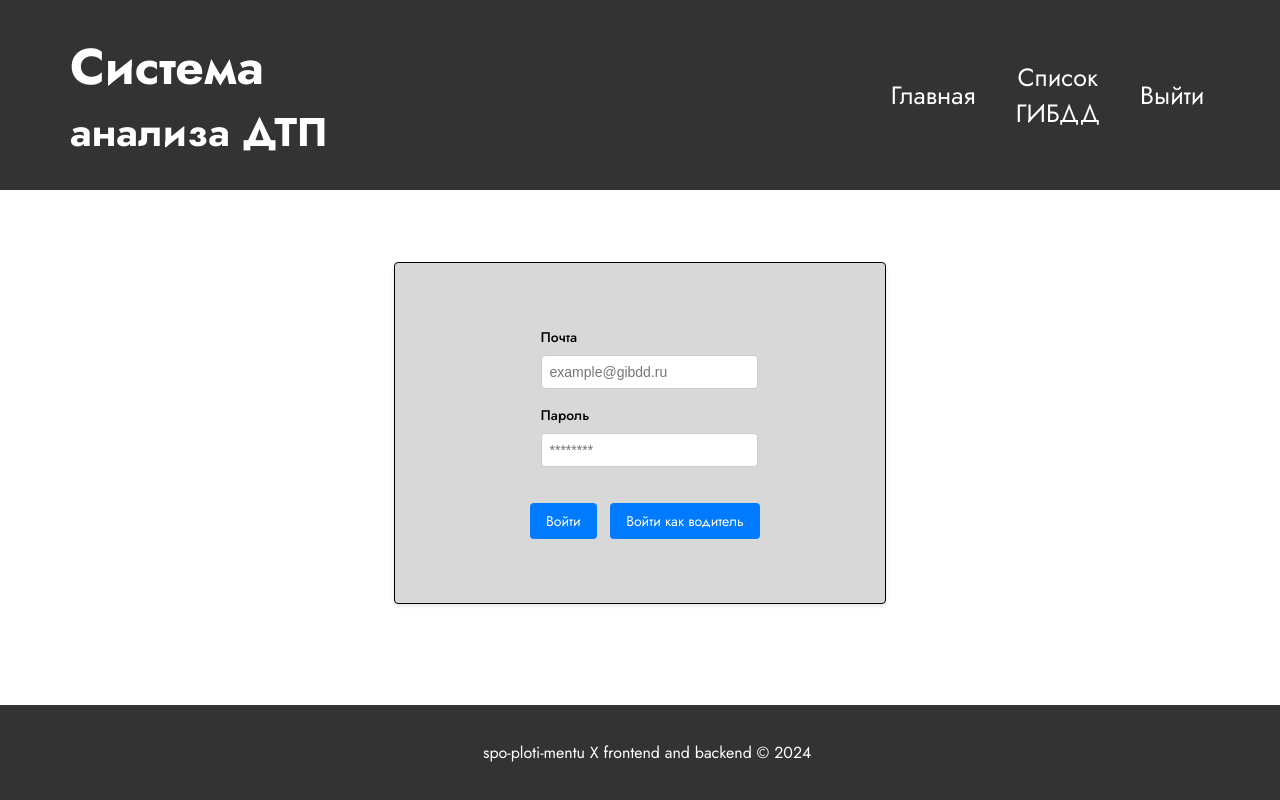
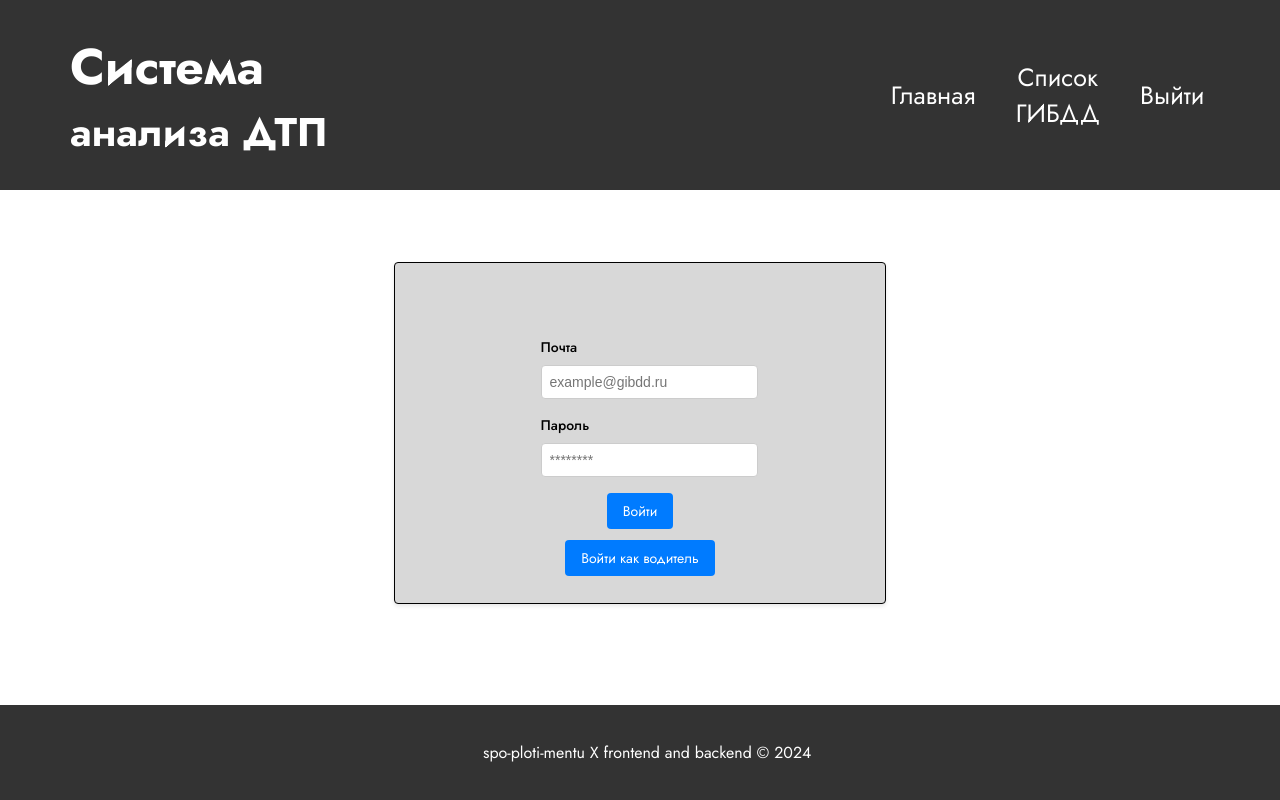
Before and after one commit to Nika-s-Basement/spo-ploti-mentu, a React (Vite) app: page /login in a window 1280 px wide. Built offline with nearby package versions, Linux system fonts and the light colour scheme.

Commit message:
fix css in form, all gai 2x

```diff
--- a/src/component/AddCarMini/AddCarMini.jsx
+++ b/src/component/AddCarMini/AddCarMini.jsx
@@ -35,7 +35,7 @@ const AddCarMini = ({ onAddCar }) => {
         value={car_num}
         onChange={(e) => setCar_num(e.target.value)}
       />
-      <Button type="submit">Добавить еще</Button>
+      <Button>Добавить еще</Button>
     </form>
   );
 };
--- a/src/component/LoginForm/LoginForm.jsx
+++ b/src/component/LoginForm/LoginForm.jsx
@@ -1,12 +1,12 @@
-import React, { useState } from 'react';
+import React, {useState} from 'react';
 import axios from 'axios';
 import styles from './LoginForm.module.css';
 import InputField from '../InputField/InputField';
 import Button from '../Button/Button';
 import Popup from '../Popup/Popup';
-import { useNavigate } from 'react-router-dom';
+import {useNavigate} from 'react-router-dom';
 
-const LoginForm = ({ label }) => {
+const LoginForm = ({label}) => {
     const [email, setEmail] = useState('');
     const [password, setPassword] = useState('');
     const [showPopup, setShowPopup] = useState(false);
@@ -81,10 +81,10 @@ const LoginForm = ({ label }) => {
                     autoComplete="current-password"
                 />
                 <div className={styles.Button}>
-          <Button onClick={handleSubmit}>{label}</Button>
+                    <Button className={styles.button} onClick={handleSubmit}>{label}</Button>
                 </div>
             </form>
-      {showPopup && <Popup message={popupMessage} onClose={closePopup} />}
+            {showPopup && <Popup message={popupMessage} onClose={closePopup}/>}
         </>
     );
 };
--- a/src/component/LoginForm/LoginForm.module.css
+++ b/src/component/LoginForm/LoginForm.module.css
@@ -18,14 +18,6 @@
   right: 0;
 }
 
-.Button {
-  display: flex;
-  flex-direction: row;
-  justify-content: start;
-  width: 220px;
-  margin-top: 20px;
-}
-
 @media (max-width: 768px) {
   .loginForm {
     width: 300px;
--- a/src/component/UserReg/UserReg.jsx
+++ b/src/component/UserReg/UserReg.jsx
@@ -1,10 +1,10 @@
-import React, { useState } from 'react';
+import React, {useState} from 'react';
 import axios from 'axios';
 import styles from "./UserReg.module.css";
 import InputField from '../InputField/InputField';
 import Button from '../Button/Button';
 import Popup from '../Popup/Popup';
-import { useNavigate } from 'react-router-dom';
+import {useNavigate} from 'react-router-dom';
 
 const UserReg = () => {
     const [fio, setFio] = useState('');
@@ -132,11 +132,10 @@ const UserReg = () => {
                     for="password"
                     autoComplete="current-password"
                 />
-        <div className={styles.button}>
                 <Button onClick={handleSubmit}>Зарегистрироваться</Button>
-        </div>
+
             </form>
-      {showPopup && <Popup message={popupMessage} onClose={closePopup} />}
+            {showPopup && <Popup message={popupMessage} onClose={closePopup}/>}
         </>
     );
 };
--- a/src/pages/LoginPage/LoginPage.module.css
+++ b/src/pages/LoginPage/LoginPage.module.css
@@ -9,8 +9,7 @@ main {
     display: flex;
     flex-direction: row;
     justify-content: center;
-    margin-top: 176px;
-    margin-left: 90px;
+    margin-top: 250px;
     z-index: 1;
 }
 .bUttOn {
```
Also changed, not shown: 2 other files (tests, documents, lock files or other folders). Lines whose indentation alone changed are shown as unchanged.
